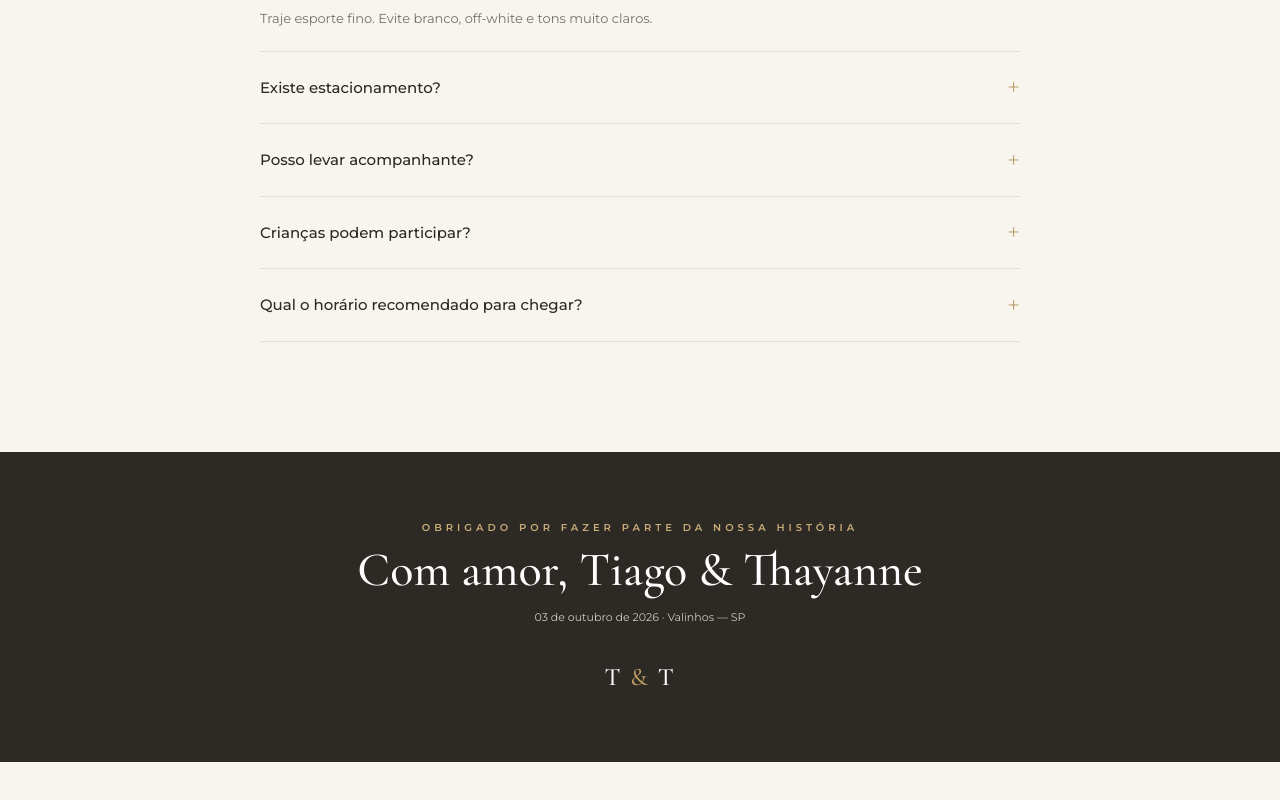
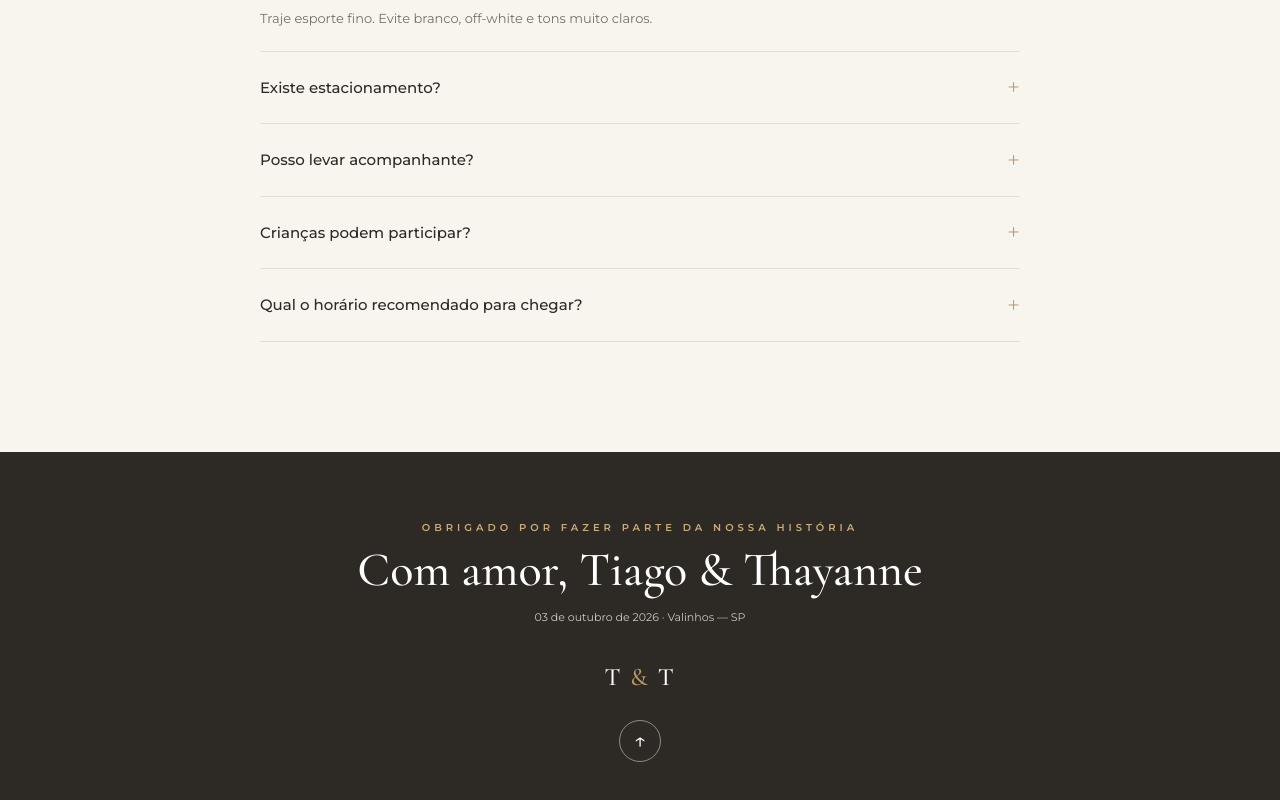
Before and after one commit to tiagostz/wedding, a React (Vite) app in the folder frontend/: page / in a window 1280 px wide. Shown: the part 5325-6125 px from the top of the page. Before the commit the page ends 6087 px from the top, so only its background shows below. Built offline with nearby package versions, Linux system fonts and the light colour scheme; no server answers.

Commit message:
feat: add back to top footer button

```diff
--- a/frontend/src/components/Footer.tsx
+++ b/frontend/src/components/Footer.tsx
@@ -11,6 +11,9 @@ export function Footer() {
       <div className="footer-brand">
         T <span>&amp;</span> T
       </div>
+      <a className="back-to-top" href="#inicio" aria-label="Voltar ao início da página">
+        ↑
+      </a>
     </footer>
   );
 }
--- a/frontend/src/index.css
+++ b/frontend/src/index.css
@@ -652,6 +652,26 @@ a {
   letter-spacing: 2px;
 }
 
+.back-to-top {
+  width: 42px;
+  height: 42px;
+  display: inline-grid;
+  place-items: center;
+  margin-top: 28px;
+  border: 1px solid rgba(255, 255, 255, 0.45);
+  border-radius: 50%;
+  color: var(--white);
+  font-size: 22px;
+  line-height: 1;
+  transition: 0.25s ease;
+}
+
+.back-to-top:hover {
+  border-color: var(--gold);
+  color: var(--gold);
+  transform: translateY(-3px);
+}
+
 @media (max-width: 800px) {
   .container {
     width: min(100% - 32px, 1120px);
```
